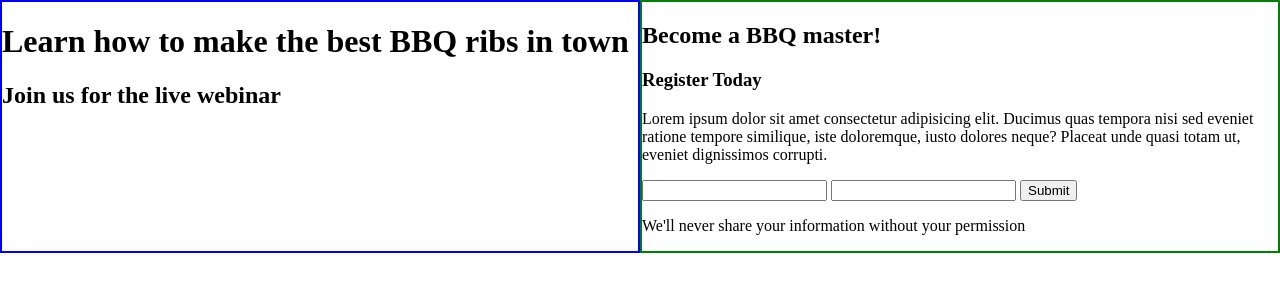
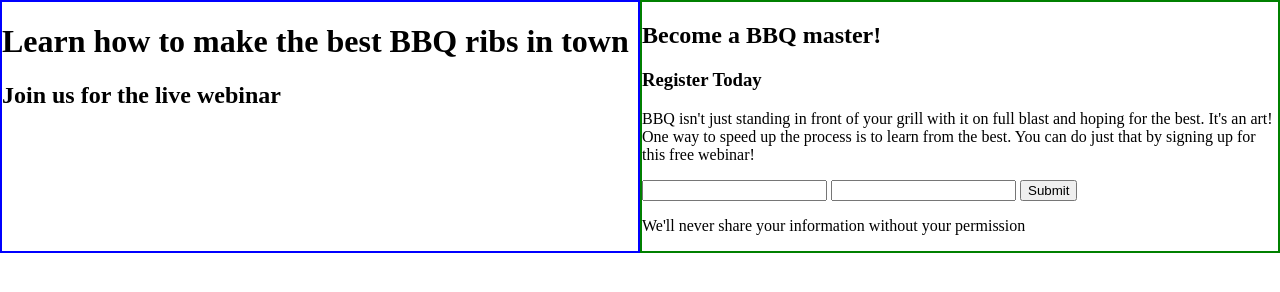
Before and after one commit to muhammedogz/Scrimba-Responsive-Design, a plain HTML site: page Responsive-Design/Stepping-up-our-style/BBQ-Splash/index.html in a window 1280 px wide. Drawn offline with Linux system fonts and the light colour scheme.

Commit message:
Change lore with actual text

```diff
--- a/Responsive-Design/Stepping-up-our-style/BBQ-Splash/index.html
+++ b/Responsive-Design/Stepping-up-our-style/BBQ-Splash/index.html
@@ -16,7 +16,7 @@
         <main>
             <h2 class="form-main">Become a BBQ master!</h2>
             <h3 class="form-second">Register Today</h3>
-            <p class="webinar-content">Lorem ipsum dolor sit amet consectetur adipisicing elit. Ducimus quas tempora nisi sed eveniet ratione tempore similique, iste doloremque, iusto dolores neque? Placeat unde quasi totam ut, eveniet dignissimos corrupti.</p>
+            <p class="webinar-content">BBQ isn't just standing in front of your grill with it on full blast and hoping for the best. It's an art! One way to speed up the process is to learn from the best. You can do just that by signing up for this free webinar!</p>
             <form class="register-form">
                 <input type="email">
                 <input type="text">
```
